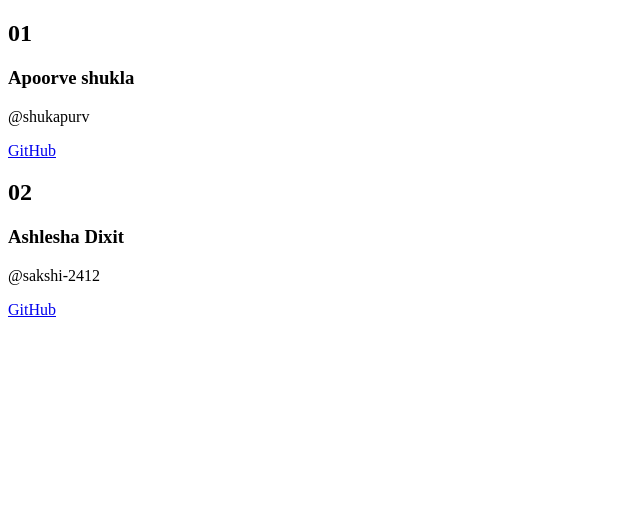
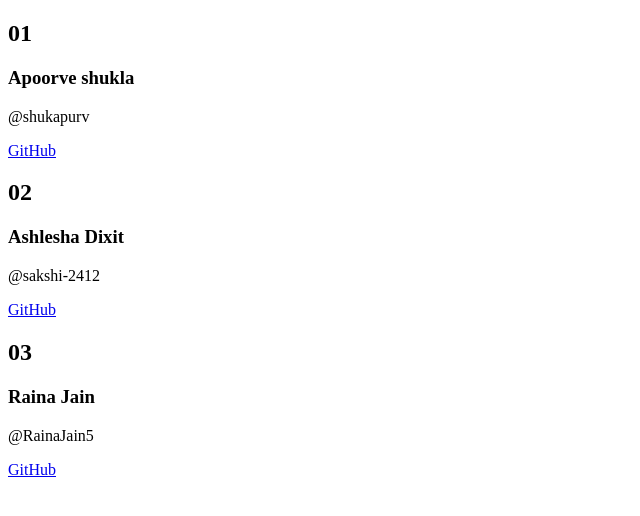
Before and after one commit to suhanigarg29/Git-freshers, a plain HTML site: page index.html in a window 1280 px wide. Shown: the whole page, without its empty margins (0-640 px from the left). Drawn offline with nearby package versions, Linux system fonts and the light colour scheme.

Commit message:
block added

```diff
--- a/index.html
+++ b/index.html
@@ -35,6 +35,15 @@
 		</div>
 	</div>
 
+	<div class="card" data-tilt data-tilt-max="50" data-tilt-speed="200" data-tilt-perspective="700" data-tilt-glare="true" data-tilt-max-glare="0.8" data-tilt-max="10">
+		<div class="content">
+			<h2>03</h2>
+			<h3>Raina Jain</h3>
+			<p>@RainaJain5</p>
+			<a href="https://github.com/RainaJain5">GitHub</a>
+		</div>
+	</div>
+
     <!-- block -->
 
 </div>
```
